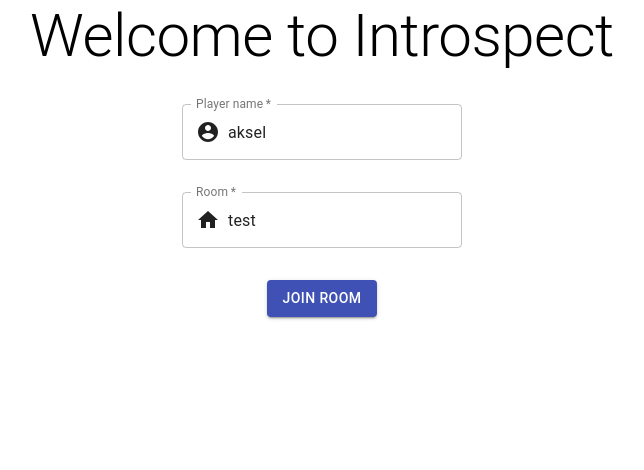
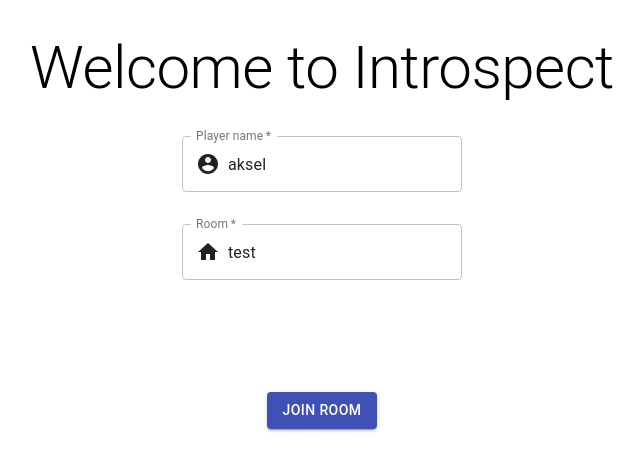
Before and after one commit to akselleirv/introspect-frontend, a React (Create React App) app: page / in a window 1280 px wide. Shown: the top 470 px of the page, without its empty margins (318-962 px from the left). Built offline with nearby package versions, Linux system fonts and the light colour scheme.

Commit message:
added more breathing room on welcome page

```diff
--- /dev/null
+++ b/src/views/WelcomePage/WelcomePage.module.scss
@@ -0,0 +1,10 @@
+@import '../../styles/containers/containers';
+
+.container {
+    @extend .container;
+    padding-top: 2rem;
+
+    button {
+        margin-top: 10vh;
+    }
+}
--- a/src/views/WelcomePage/WelcomePage.tsx
+++ b/src/views/WelcomePage/WelcomePage.tsx
@@ -8,7 +8,7 @@ import React, { ChangeEvent, useState } from "react";
 import { GameInfo } from "../../App";
 import AccountCircle from "@material-ui/icons/AccountCircle";
 import HomeIcon from "@material-ui/icons/Home";
-
+import styles from './WelcomePage.module.scss'
 
 
 export function WelcomePage({
@@ -19,7 +19,7 @@ export function WelcomePage({
   const [playerName, setPlayerName] = useState("aksel");
   const [roomName, setRoomName] = useState("test");
   return (
-    <>
+    <div className={styles.container}>
       <Typography variant="h2" align="center" >Welcome to Introspect</Typography>
       <TextField
         id="outlined-basic"
@@ -62,6 +62,6 @@ export function WelcomePage({
       >
         Join Room
       </Button>
-    </>
+    </div>
   );
 }
```
